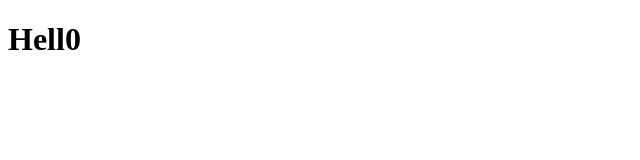
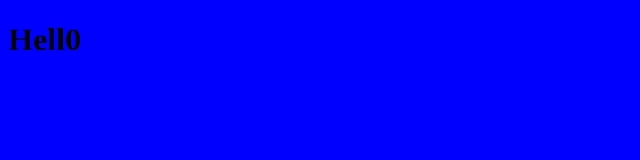
Before and after one commit to xplorexim/github-tutorial, a plain HTML site: page index.html in a window 1280 px wide. Shown: the whole page, without its empty margins (0-640 px from the left). Drawn offline with Linux system fonts and the light colour scheme.

Commit message:
Background Color change

```diff
--- /dev/null
+++ b/index.css
@@ -0,0 +1,3 @@
+body{
+    background-color: blue;
+}
--- a/index.html
+++ b/index.html
@@ -4,6 +4,7 @@
     <meta charset="UTF-8">
     <meta name="viewport" content="width=, initial-scale=1.0">
     <title>Document</title>
+    <link href="./index.css" rel="stylesheet">
 </head>
 <body>
     <h1>Hell0
```
